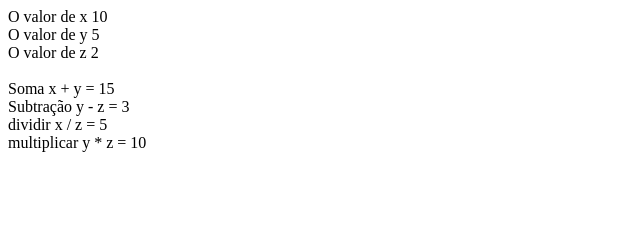
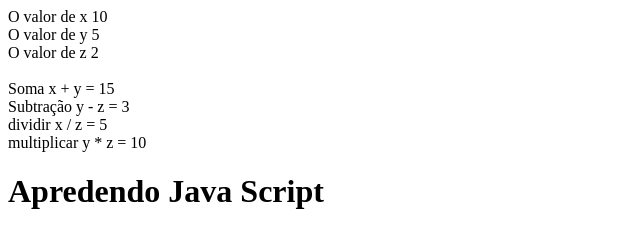
Before and after one commit to souzajean/JavaScript, a plain HTML site: page 03Variaveis/index.html in a window 1280 px wide. Shown: the whole page, without its empty margins (0-640 px from the left). Drawn offline with Linux system fonts and the light colour scheme.

Commit message:
segundo commit

```diff
--- a/03Variaveis/index.html
+++ b/03Variaveis/index.html
@@ -8,7 +8,7 @@
     <script text="text/javascript" src="variaveis.js"></script>
 </head>
 <body>
-
+    <h1>Apredendo Java Script</h1>
 
 </body>
 </html>
```
